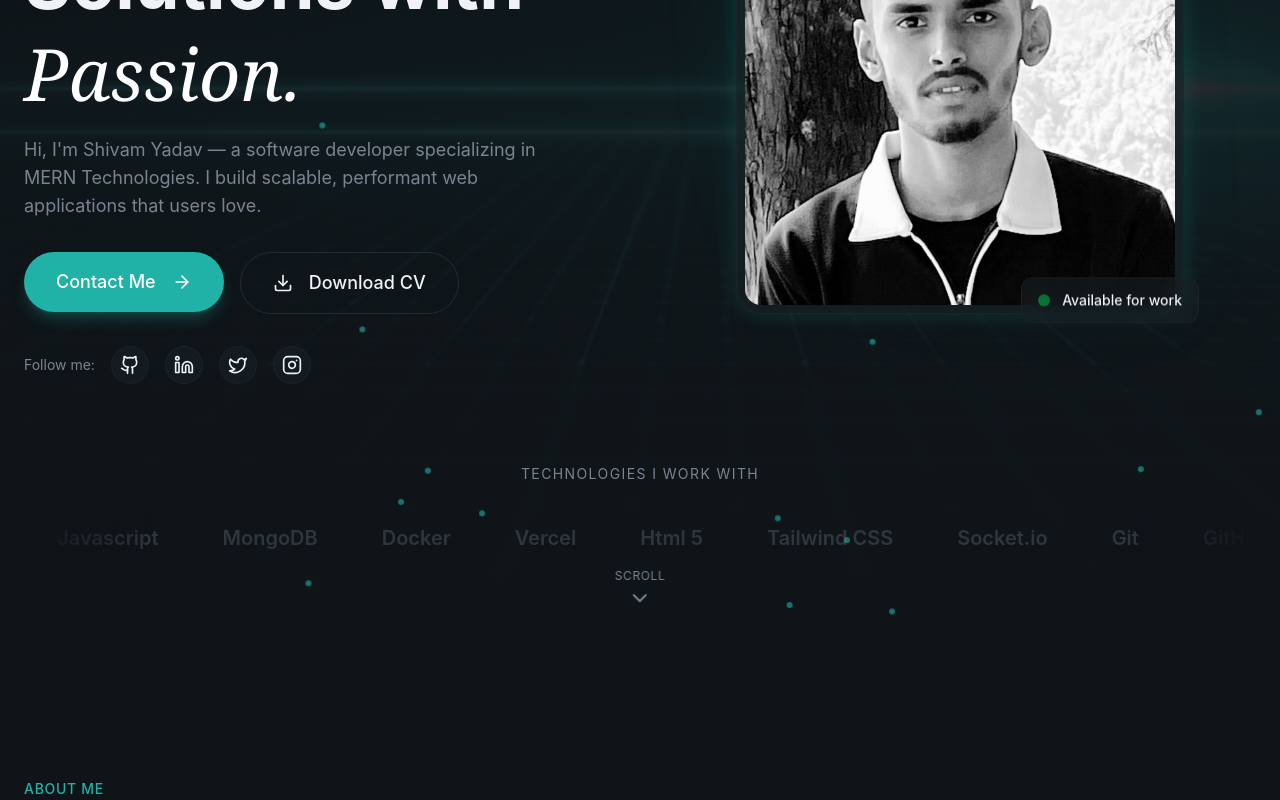
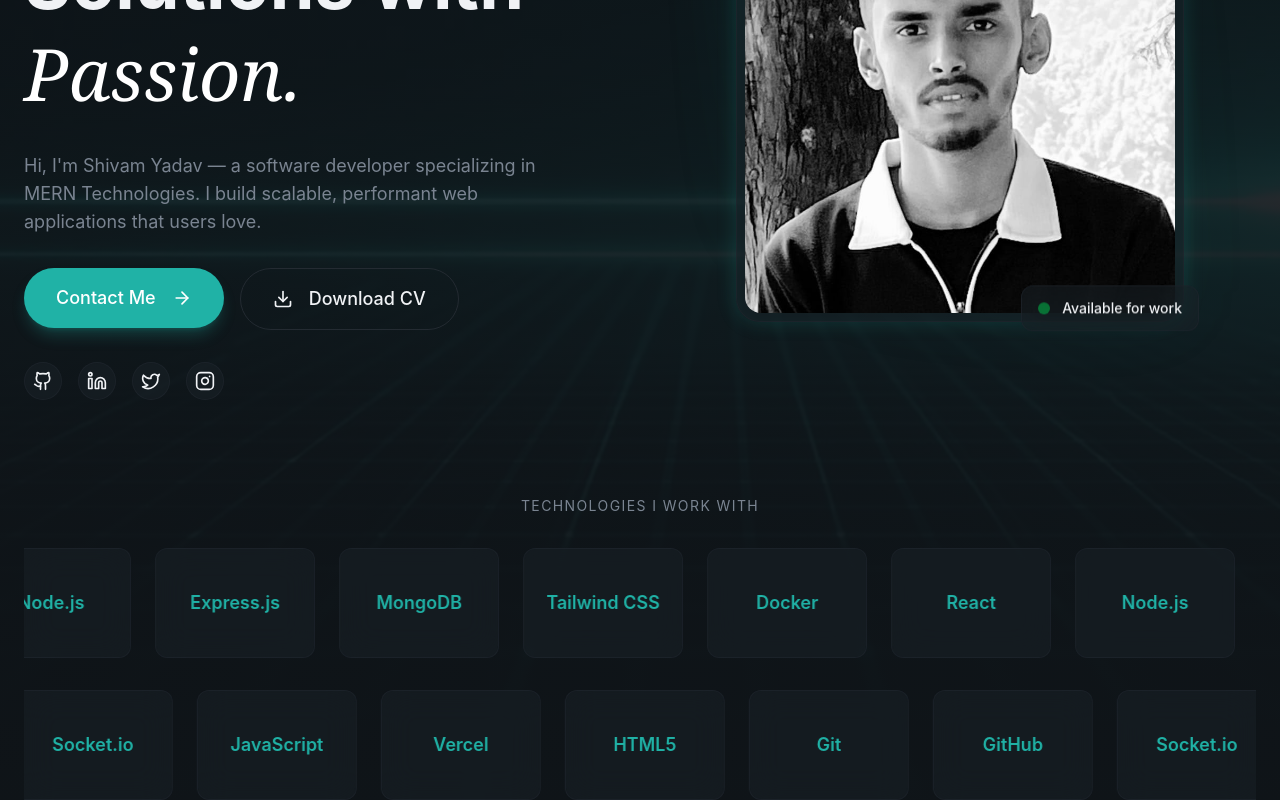
Before and after one commit to Shivam10yadav/portfolio, a React (Vite) app in the folder client/: page / in a window 1280 px wide. Shown: the part 440-1240 px from the top of the page. Built offline with nearby package versions, Linux system fonts and the light colour scheme.

Commit message:
i dont know

```diff
--- a/client/src/index.css
+++ b/client/src/index.css
@@ -196,3 +196,77 @@
       0 0 80px color-mix(in srgb, var(--color-primary) 25%, transparent);
   }
 }
+
+@keyframes float-slow {
+  0%, 100% { transform: translateY(0); }
+  50% { transform: translateY(-6px); }
+}
+
+.animate-float-slow {
+  animation: float-slow 6s ease-in-out infinite;
+}
+
+
+@keyframes marquee {
+  0% { transform: translateX(0); }
+  100% { transform: translateX(-50%); }
+}
+
+@keyframes marquee-reverse {
+  0% { transform: translateX(-50%); }
+  100% { transform: translateX(0); }
+}
+
+.animate-marquee {
+  animation: marquee 15s linear infinite;
+}
+
+.animate-marquee-reverse {
+  animation: marquee-reverse 15s linear infinite;
+}
+
+@keyframes marquee {
+  0% { transform: translateX(0); }
+  100% { transform: translateX(-50%); }
+}
+
+@keyframes marquee-reverse {
+  0% { transform: translateX(-50%); }
+  100% { transform: translateX(0); }
+}
+
+/* Desktop */
+.animate-marquee {
+  animation: marquee 18s linear infinite;
+}
+
+.animate-marquee-reverse {
+  animation: marquee-reverse 18s linear infinite;
+}
+
+/* Tablet */
+@media (max-width: 768px) {
+  .animate-marquee {
+    animation-duration: 12s;
+  }
+  .animate-marquee-reverse {
+    animation-duration: 12s;
+  }
+}
+
+/* Mobile */
+@media (max-width: 480px) {
+  .animate-marquee {
+    animation-duration: 8s;
+  }
+  .animate-marquee-reverse {
+    animation-duration: 8s;
+  }
+}
+.marquee-pause:hover {
+  animation-play-state: paused;
+}
+
+.marquee-pause:active {
+  animation-play-state: paused;
+}
--- a/client/src/sections/About.jsx
+++ b/client/src/sections/About.jsx
@@ -68,15 +68,15 @@ export const About = () => {
             </div>
           </div>
 
-          {/* Right Column - Hilights */}
+          {/* Right Column - Higlights */}
         <div className="grid sm:grid-cols-2 gap-6">
   {highlights.map((item, idx) => (
     <div
       key={idx}
-                className="glass p-6 rounded-2xl animate-fade-in"
+      className="glass p-6 rounded-2xl animate-fade-in hover:scale-105 transition-all duration-300 ease-out cursor-pointer"
       style={{ animationDelay: `${(idx + 1) * 100}ms` }}
     >
-                <div className="w-12 h-12 rounded-xl bg-primary/10 flex items-center justify-center mb-4 hover:bg-primary/20">
+      <div className="w-12 h-12 rounded-xl bg-primary/10 flex items-center justify-center mb-4 transition-colors duration-300 hover:bg-primary/20">
         <item.icon className="w-6 h-6 text-primary" />
       </div>
       <h3 className="text-lg font-semibold mb-2">{item.title}</h3>
--- a/client/src/sections/Hero.jsx
+++ b/client/src/sections/Hero.jsx
@@ -10,25 +10,31 @@ import {
 } from "lucide-react";
 import { AnimatedBorderButton } from "../components/AnimatedBorderButton";
 
-const skills = [
+const SKILLS = [
   "React",
-  "Express.Js",
   "Node.js",
-  "Javascript",
+  "Express.js",
   "MongoDB",
+  "Tailwind CSS",
   "Docker",
-  "Vercel",
-  "Html 5",
-  "Tailwind CSS",
-  "Socket.io",
   "Git",
   "GitHub",
+  "Socket.io",
+  "JavaScript",
+  "Vercel",
+  "HTML5",
 ];
 
 export const Hero = () => {
+  const firstRow = SKILLS.slice(0, 6);
+  const secondRow = SKILLS.slice(6);
+
   return (
-    <section id="hero" className="relative min-h-screen flex items-center overflow-hidden">
-      {/* Background Layer */}
+    <section
+      id="hero"
+      className="relative min-h-screen flex items-center overflow-hidden"
+    >
+      {/* Background */}
       <div className="absolute inset-0">
         <img
           src="/hero-bg.jpg"
@@ -38,39 +44,20 @@ export const Hero = () => {
         <div className="absolute inset-0 bg-gradient-to-b from-background/20 via-background/80 to-background" />
       </div>
 
-      {/* Animated Green Dots */}
-      <div className="absolute inset-0 overflow-hidden pointer-events-none">
-        {[...Array(30)].map((_, i) => (
-          <div
-            key={i}
-            className="absolute w-1.5 h-1.5 rounded-full opacity-60"
-            style={{
-              backgroundColor: "#20B2A6",
-              left: `${Math.random() * 100}%`,
-              top: `${Math.random() * 100}%`,
-              animation: `slow-drift ${15 + Math.random() * 20}s ease-in-out infinite`,
-              animationDelay: `${Math.random() * 5}s`,
-            }}
-          />
-        ))}
-      </div>
-
-      {/* Main Content */}
       <div className="container mx-auto px-6 pt-32 pb-20 relative z-10">
+        {/* HERO CONTENT */}
         <div className="grid lg:grid-cols-2 gap-12 items-center">
-
-          {/* Left Column - Text Content */}
+          {/* LEFT */}
           <div className="space-y-8">
             <div className="animate-fade-in">
               <span className="inline-flex items-center gap-2 px-4 py-2 rounded-full glass text-sm text-primary">
                 <span className="w-2 h-2 bg-primary rounded-full animate-pulse" />
-                Software Developer • MERN Specialist
+                Software Developer • MERN Stack
               </span>
             </div>
 
-            <div className="space-y-4">
             <h1 className="text-5xl md:text-6xl lg:text-7xl font-bold leading-tight animate-fade-in animation-delay-100">
-                Creating <span className="text-primary glow-text">Full Stack</span>
+              Creating <span className="text-primary">Full Stack</span>
               <br />
               Solutions with
               <br />
@@ -78,14 +65,14 @@ export const Hero = () => {
                 Passion.
               </span>
             </h1>
+
             <p className="text-lg text-muted-foreground max-w-lg animate-fade-in animation-delay-200">
-                Hi, I'm Shivam Yadav — a software developer specializing in
-                MERN Technologies. I build scalable, performant web
-                applications that users love.
+              Hi, I'm Shivam Yadav — a software developer specializing in MERN
+              Technologies. I build scalable, performant web applications that
+              users love.
             </p>
-            </div>
 
-            {/* Call to Actions */}
+            {/* CTA */}
             <div className="flex flex-wrap gap-4 animate-fade-in animation-delay-300">
               <a href="#contact">
                 <Button size="lg">
@@ -93,12 +80,7 @@ export const Hero = () => {
                 </Button>
               </a>
 
-              {/* DOWNLOAD CV IMPLEMENTATION */}
-              <a
-                href="/cv.pdf"
-                download="Shivam_Yadav_CV.pdf"
-                className="inline-block"
-              >
+              <a href="/cv.pdf" download>
                 <AnimatedBorderButton>
                   <Download className="w-5 h-5 mr-2" />
                   Download CV
@@ -106,21 +88,26 @@ export const Hero = () => {
               </a>
             </div>
 
-            {/* Social Links */}
-            <div className="flex items-center gap-4 animate-fade-in animation-delay-400">
-              <span className="text-sm text-muted-foreground">Follow me: </span>
+            {/* SOCIAL */}
+            <div className="flex gap-4 animate-fade-in animation-delay-400">
               {[
                 { icon: Github, href: "https://github.com/Shivam10yadav" },
-                { icon: Linkedin, href: "https://www.linkedin.com/in/shivam-yadav-15851328b" },
+                {
+                  icon: Linkedin,
+                  href: "https://www.linkedin.com/in/shivam-yadav-15851328b",
+                },
                 { icon: Twitter, href: "https://x.com/Y80Shivam" },
-                { icon: Instagram, href: "https://www.instagram.com/shivam05_10" },
-              ].map((social, idx) => (
+                {
+                  icon: Instagram,
+                  href: "https://www.instagram.com/shivam05_10",
+                },
+              ].map((social, i) => (
                 <a
-                  key={idx}
+                  key={i}
                   href={social.href}
                   target="_blank"
                   rel="noopener noreferrer"
-                  className="p-2 rounded-full glass hover:bg-primary/10 hover:text-primary transition-all duration-300"
+                  className="p-2 rounded-full glass hover:text-primary transition"
                 >
                   <social.icon className="w-5 h-5" />
                 </a>
@@ -128,7 +115,7 @@ export const Hero = () => {
             </div>
           </div>
 
-          {/* Right Column - Profile Image */}
+          {/* RIGHT */}
           <div className="relative animate-fade-in animation-delay-300">
             <div className="relative max-w-md mx-auto">
               {/* Glow Effect */}
@@ -140,58 +127,77 @@ export const Hero = () => {
                   alt="Shivam Yadav"
                   className="w-full aspect-[4/5] object-cover rounded-2xl"
                 />
-
-                {/* Floating Badge - Available */}
                 <div className="absolute -bottom-4 -right-4 glass rounded-xl px-4 py-3 animate-float">
                   <div className="flex items-center gap-3">
                     <div className="w-3 h-3 bg-green-500 rounded-full animate-pulse" />
-                    <span className="text-sm font-medium">Available for work</span>
+                    <span className="text-sm font-medium">
+                      Available for work
+                    </span>
                   </div>
                 </div>
-
-                {/* Floating Badge - Stats */}
                 <div className="absolute -top-4 -left-4 glass rounded-xl px-4 py-3 animate-float animation-delay-500">
-                  <div className="text-xl font-bold text-primary">Building & Learning</div>
-                  <div className="text-xs text-muted-foreground">Full Stack Apps</div>
+                  <div className="text-xl font-bold text-primary">
+                    Building & Learning
+                  </div>
+                  <div className="text-xs text-muted-foreground">
+                    Full Stack Apps
+                  </div>
                 </div>
               </div>
             </div>
           </div>
         </div>
 
-        {/* Skills Marquee Section */}
-        <div className="mt-20 animate-fade-in animation-delay-600">
-          <p className="text-sm text-muted-foreground mb-6 text-center uppercase tracking-widest">
+        {/* 🚀 SKILLS CARD MARQUEE */}
+        <div className="mt-24 space-y-8">
+          <p className="text-sm text-muted-foreground text-center uppercase tracking-widest">
             Technologies I work with
           </p>
+
+          {/* Row 1 → */}
           <div className="relative overflow-hidden">
-            {/* Gradients for fading effect on edges */}
-            <div className="absolute left-0 top-0 bottom-0 w-32 bg-gradient-to-r from-background to-transparent z-10" />
-            <div className="absolute right-0 top-0 bottom-0 w-32 bg-gradient-to-l from-background to-transparent z-10" />
+            <div className="flex gap-6 animate-marquee marquee-pause">
+              {[...firstRow, ...firstRow].map((skill, i) => (
+                <SkillCard key={i} name={skill} />
+              ))}
+            </div>
+          </div>
 
-            <div className="flex animate-marquee">
-              {[...skills, ...skills].map((skill, idx) => (
-                <div key={idx} className="flex-shrink-0 px-8 py-4">
-                  <span className="text-xl font-semibold text-muted-foreground/30 hover:text-primary transition-colors cursor-default">
-                    {skill}
-                  </span>
-                </div>
+          {/* Row 2 ← */}
+          <div className="relative overflow-hidden">
+            <div className="flex gap-6 animate-marquee-reverse marquee-pause">
+              {[...secondRow, ...secondRow].map((skill, i) => (
+                <SkillCard key={i} name={skill} />
               ))}
             </div>
           </div>
         </div>
       </div>
 
-      {/* Scroll Indicator */}
-      <div className="absolute bottom-8 left-1/2 -translate-x-1/2 animate-fade-in animation-delay-800">
-        <a
-          href="#about"
-          className="flex flex-col items-center gap-2 text-muted-foreground hover:text-primary transition-colors group"
-        >
-          <span className="text-xs uppercase tracking-wider">Scroll</span>
-          <ChevronDown className="w-6 h-6 animate-bounce" />
-        </a>
+      {/* Scroll */}
+      <div className="absolute bottom-8 left-1/2 -translate-x-1/2">
+        <ChevronDown className="w-6 h-6 animate-bounce text-muted-foreground" />
       </div>
     </section>
   );
 };
+
+/* Skill Card */
+const SkillCard = ({ name }) => {
+  return (
+    <div
+      className="
+        min-w-[160px] h-[110px]
+        glass rounded-xl
+        flex items-center justify-center
+        text-lg font-semibold text-primary
+        transform transition-all duration-300
+        hover:-translate-y-2 hover:scale-105
+        hover:shadow-xl hover:shadow-primary/20
+        cursor-default
+      "
+    >
+      {name}
+    </div>
+  );
+};
--- a/client/src/sections/Service.jsx
+++ b/client/src/sections/Service.jsx
@@ -87,7 +87,7 @@ export const Services = () => {
                       : "md:col-start-2 md:pl-16"
                   }`}
                 >
-                  <div className="glass p-6 rounded-2xl border border-primary/30 hover:border-primary/50 transition-all duration-500">
+                  <div className="glass p-6 rounded-2xl border border-primary/30 hover:border-primary/50 transition-all duration-300 hover:scale-105 hover:shadow-xl hover:shadow-primary/20 cursor-pointer">
                     <span className="text-sm text-primary font-medium">
                       {service.period}
                     </span>
```
Lines whose indentation alone changed are shown as unchanged.
